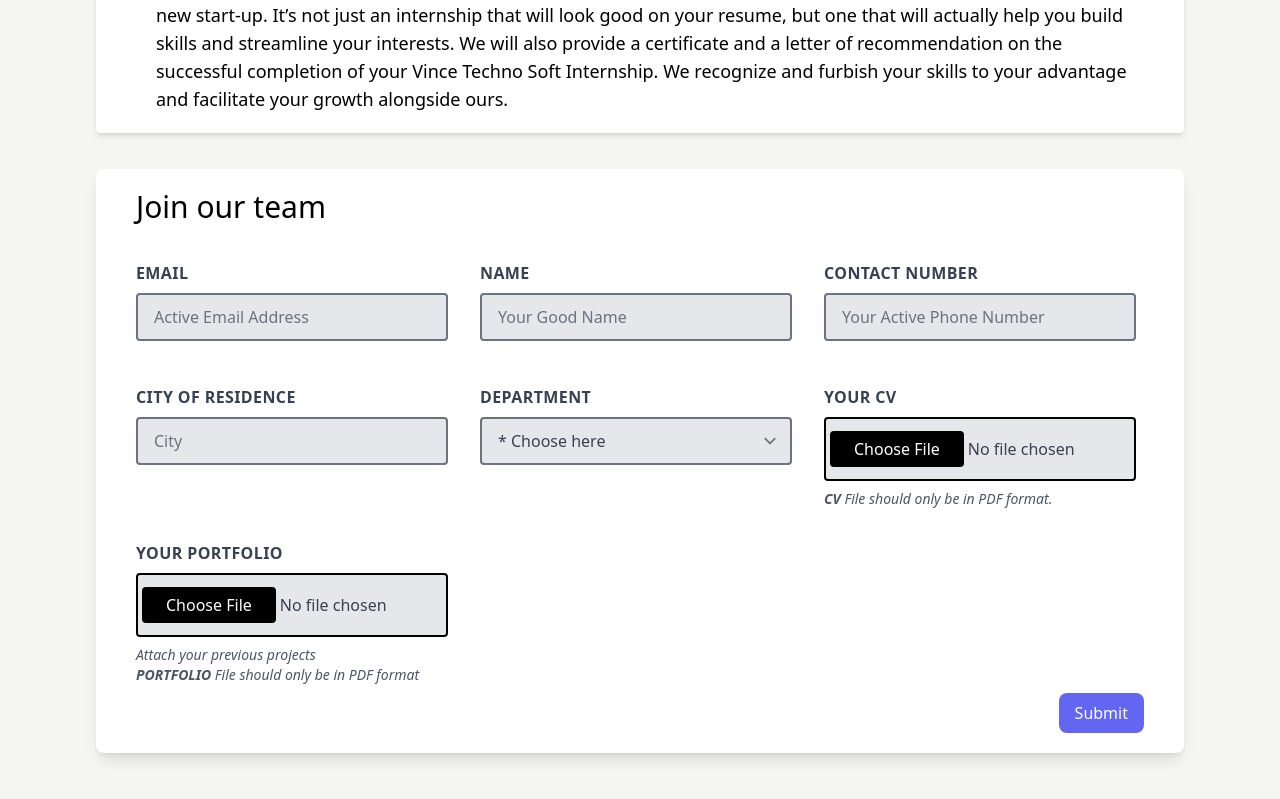
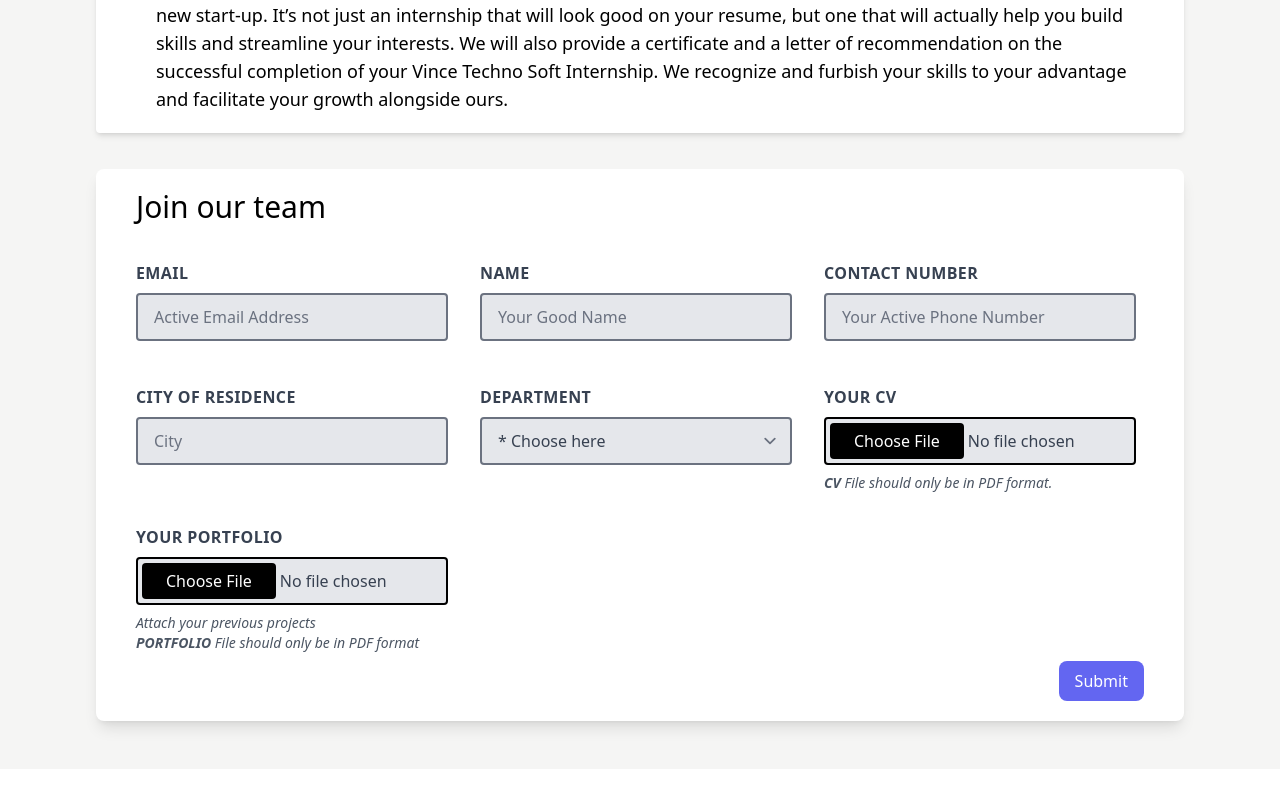
Before and after one commit to vincetechnosoft/public-web, a Next.js app: page /careers in a window 1280 px wide. Shown: the part 1137-1936 px from the top of the page. After the commit the page ends 1906 px from the top, so only its background shows below. Built offline with nearby package versions, Linux system fonts and the light colour scheme.

Commit message:
css bug fix

```diff
--- a/src/pages/careers.tsx
+++ b/src/pages/careers.tsx
@@ -124,7 +124,7 @@ const className = {
     return `
     ${err === undefined && "border-black"}
       ${this.input(err)}
-      pl-1 py-1 file:h-15 file:text-white file:py-2 file:px-6 file:rounded file:bg-black file:border-none
+      pl-1 pt-1 pb-1 file:h-15 file:text-white file:py-2 file:px-6 file:rounded file:bg-black file:border-none
     `;
   },
   err(err?: string | null) {
```
